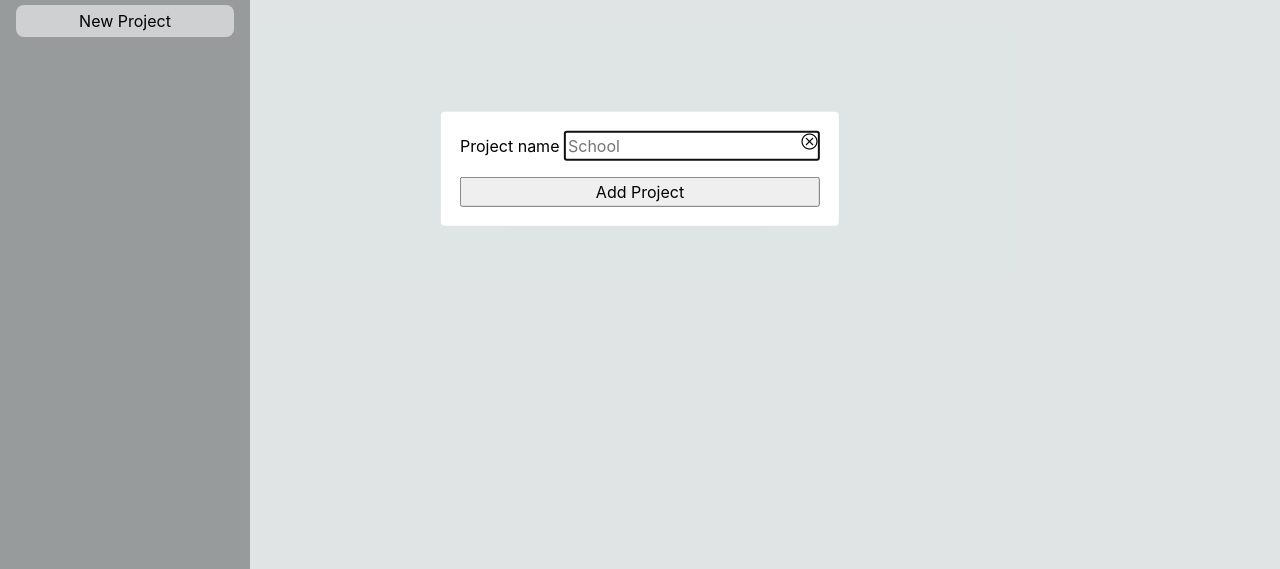
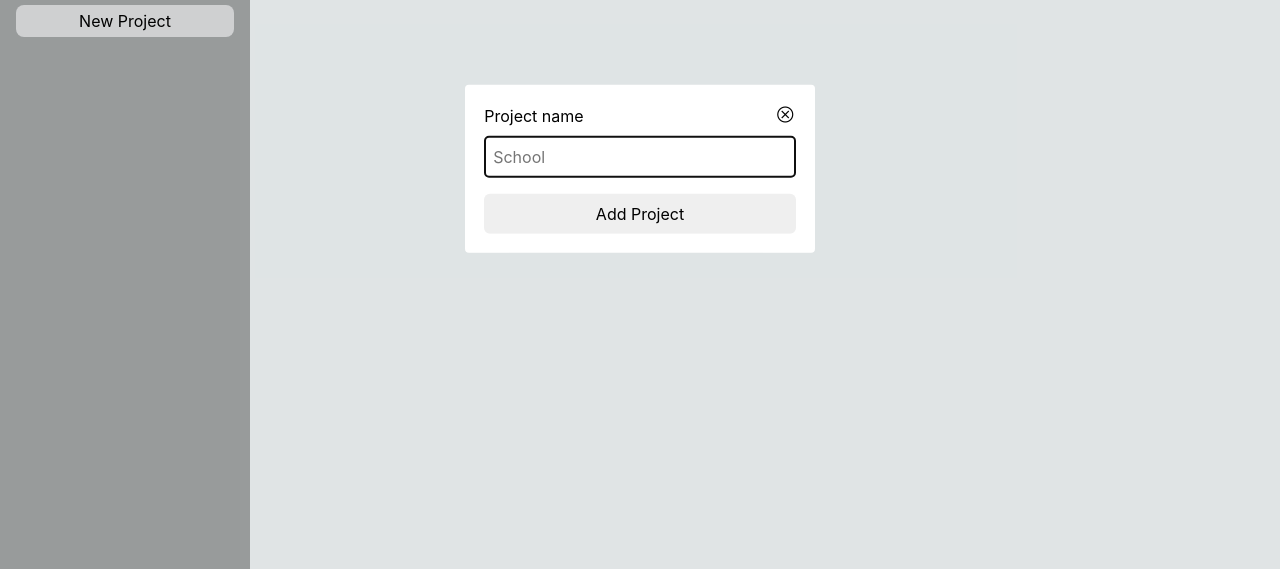
Before and after one commit to nepallium/odin-todo-list, a website built with webpack: page src/index.html in a window 1280 px wide. Both pictures are taken after a click on the button "New Project". Shown: the part 231-800 px from the top of the page. Built offline with nearby package versions, Linux system fonts and the light colour scheme; a web font is replaced by a local one.

Commit message:
Fix form formatting

```diff
--- a/src/index.html
+++ b/src/index.html
@@ -84,7 +84,7 @@
             <span class="material-symbols-outlined cancel">cancel</span>
             <label>
                 Project name
-                <input id="proj-name" name="name" placeholder="School">
+                <input id="proj-name" name="name" placeholder="School" required>
             </label>
 
             <button type="submit" id="confirmBtn">Add Project</button>
--- a/src/styles.css
+++ b/src/styles.css
@@ -216,6 +216,7 @@ dialog {
     border-style: none;
     border-radius: 4px;
     padding: 1.2rem;
+    width: 350px;
 
     form {
         display: flex;
@@ -228,12 +229,32 @@ dialog {
             font-weight: 500;
         }
         label {
-            flex-grow: 1;
+            display: flex;
+            flex-direction: column;
+            gap: 0.5rem;
+        }
+
+        label input,
+        label select {
+            width: 100%;
+            padding: 0.5rem;
+            border: 1px solid #ccc;
+            border-radius: 4px;
+            font-family: inherit;
         }
 
         span.cancel {
             position: absolute;
             right: 0;
         }
+
+        button[type="submit"] {
+            border-radius: 6px;
+            border-style: none;
+            padding: 8px 0;
+        }
+        button[type="submit"]:hover {
+            background-color: rgba(0, 0, 0, 0.1);
+        }
     }
 }
```
